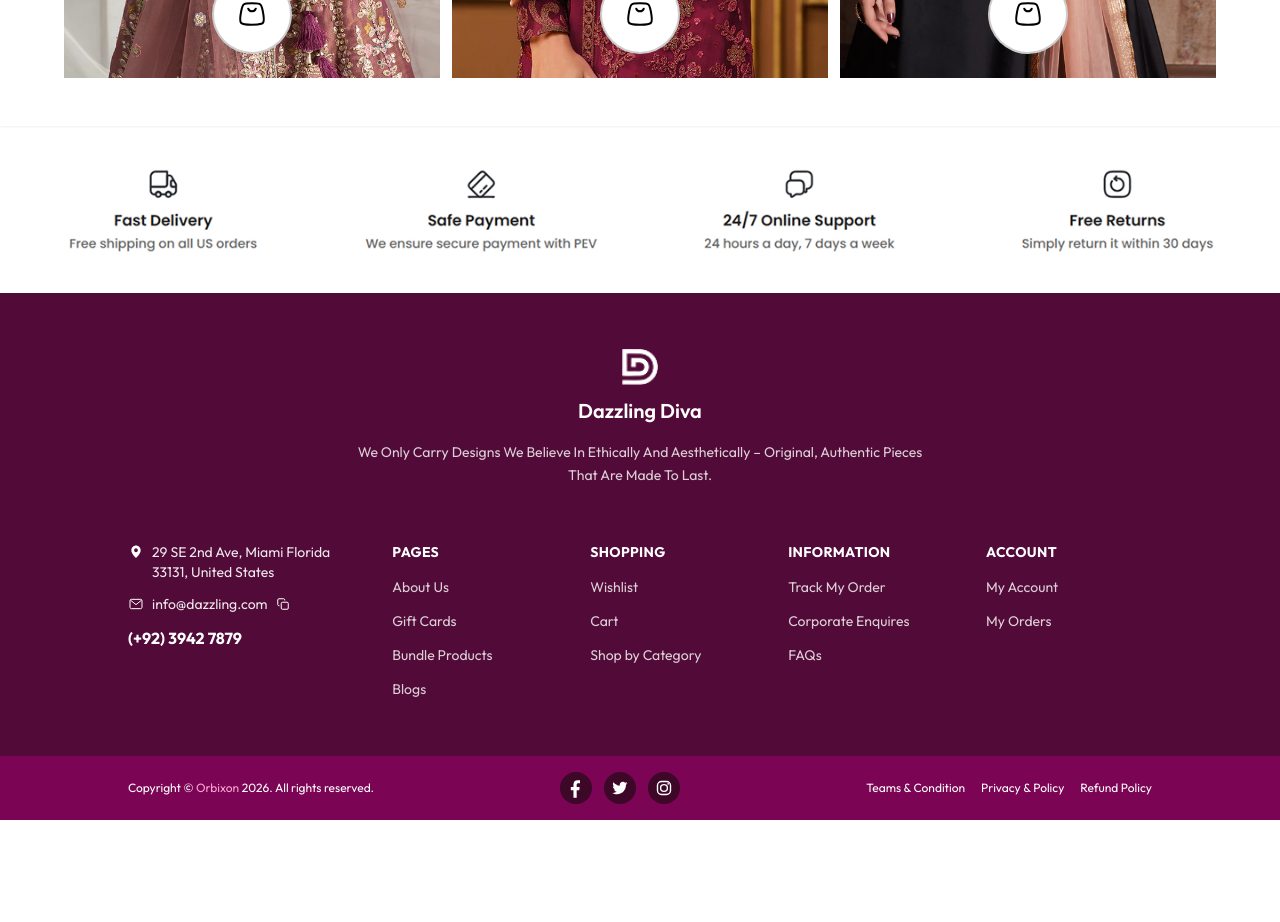
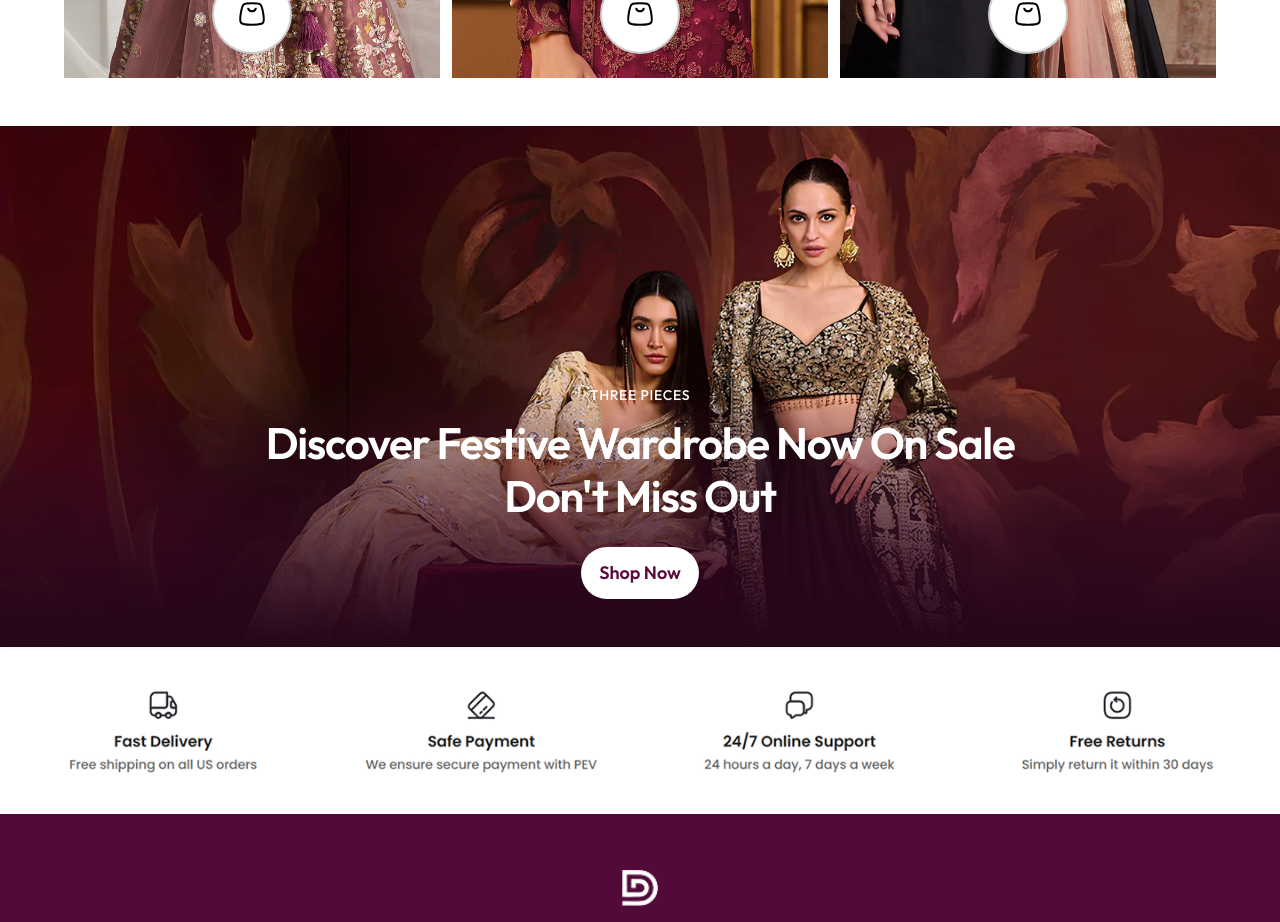
Before and after one commit to Taofique/Dazzling-Diva-Landing-Page, a React (Vite) app: page / in a window 1280 px wide. Shown: the part 5820-6742 px from the top of the page. Before the commit the page ends 6640 px from the top, so only its background shows below. Built offline with nearby package versions, Linux system fonts and the light colour scheme.

Commit message:
feat: Implement final bottom calloutBanner UI design

```diff
--- a/src/App.tsx
+++ b/src/App.tsx
@@ -14,6 +14,7 @@
 import NewArrival from "./components/sections/NewArrival";
 import DetailedCallout from "./components/sections/DetailedCallout";
 import FeaturedCollection from "./components/sections/FeaturedCollection";
+import CalloutBanner from "./components/sections/CalloutBanner";
 
 function App() {
   const [showAnnouncement, setShowAnnouncement] = useState(true);
@@ -45,6 +46,7 @@
         <NewArrival />
         <DetailedCallout />
         <FeaturedCollection />
+        <CalloutBanner />
         <TrustBar />
         <Footer />
       </div>
--- /dev/null
+++ b/src/components/sections/CalloutBanner.tsx
@@ -0,0 +1,40 @@
+import { Link } from "react-router-dom";
+import finalCalloutBg from "../../assets/images/detailed-callout/final-callout-bg.png";
+
+const CalloutBanner = () => {
+  return (
+    <section className="flex items-end justify-center self-stretch overflow-hidden bg-white">
+      <div
+        className="relative flex w-full flex-1 items-end justify-center gap-2.5 bg-cover bg-center px-6 py-10 sm:px-12 sm:py-16 md:h-[521px] md:p-12"
+        style={{
+          backgroundImage: `linear-gradient(180deg, rgba(90, 12, 61, 0.00) 50.1%, #5A0C3D 100%), url(${finalCalloutBg})`,
+          backgroundSize: "cover",
+          backgroundPosition: "center",
+          backgroundRepeat: "no-repeat",
+        }}
+      >
+        {/* Overlay for better text readability */}
+        <div className="absolute inset-0 bg-gradient-to-b from-black/0 from-50% to-black/60" />
+
+        <div className="relative z-10 flex flex-col items-center gap-6">
+          <div className="flex flex-col items-center gap-3">
+            <p className="font-outfit text-center text-sm font-medium tracking-wider text-white uppercase">
+              Three Pieces
+            </p>
+            <h2 className="font-outfit max-w-3xl text-center text-3xl leading-[1.2] font-semibold tracking-[-0.03em] text-white capitalize sm:text-4xl md:text-[44px]">
+              Discover Festive Wardrobe Now on Sale Don't Miss Out
+            </h2>
+          </div>
+          <Link
+            to="/shop"
+            className="font-outfit flex items-center gap-2.5 rounded-full bg-white px-[18px] py-3 text-lg font-semibold text-[#5a0c3d] capitalize transition-all duration-300 hover:scale-105 hover:bg-gray-100 hover:shadow-lg"
+          >
+            Shop Now
+          </Link>
+        </div>
+      </div>
+    </section>
+  );
+};
+
+export default CalloutBanner;
```
